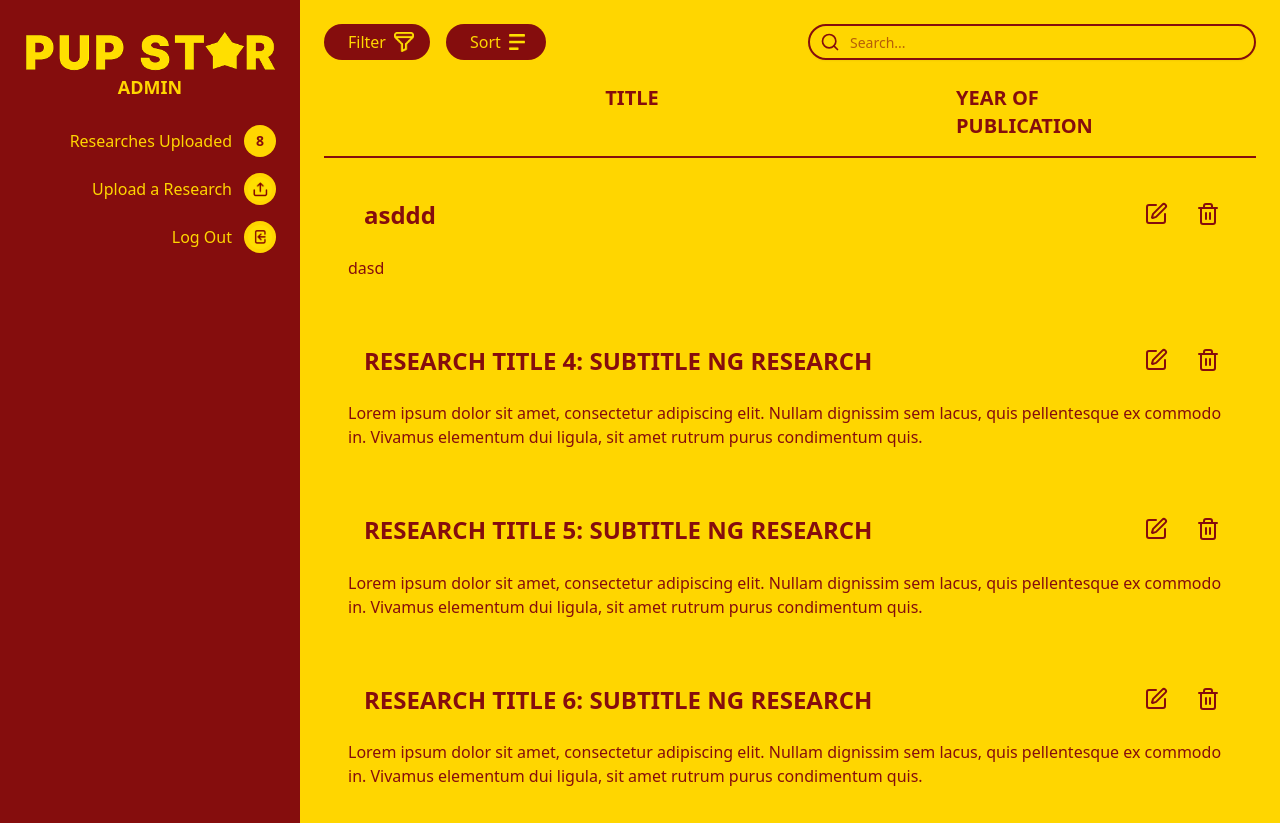
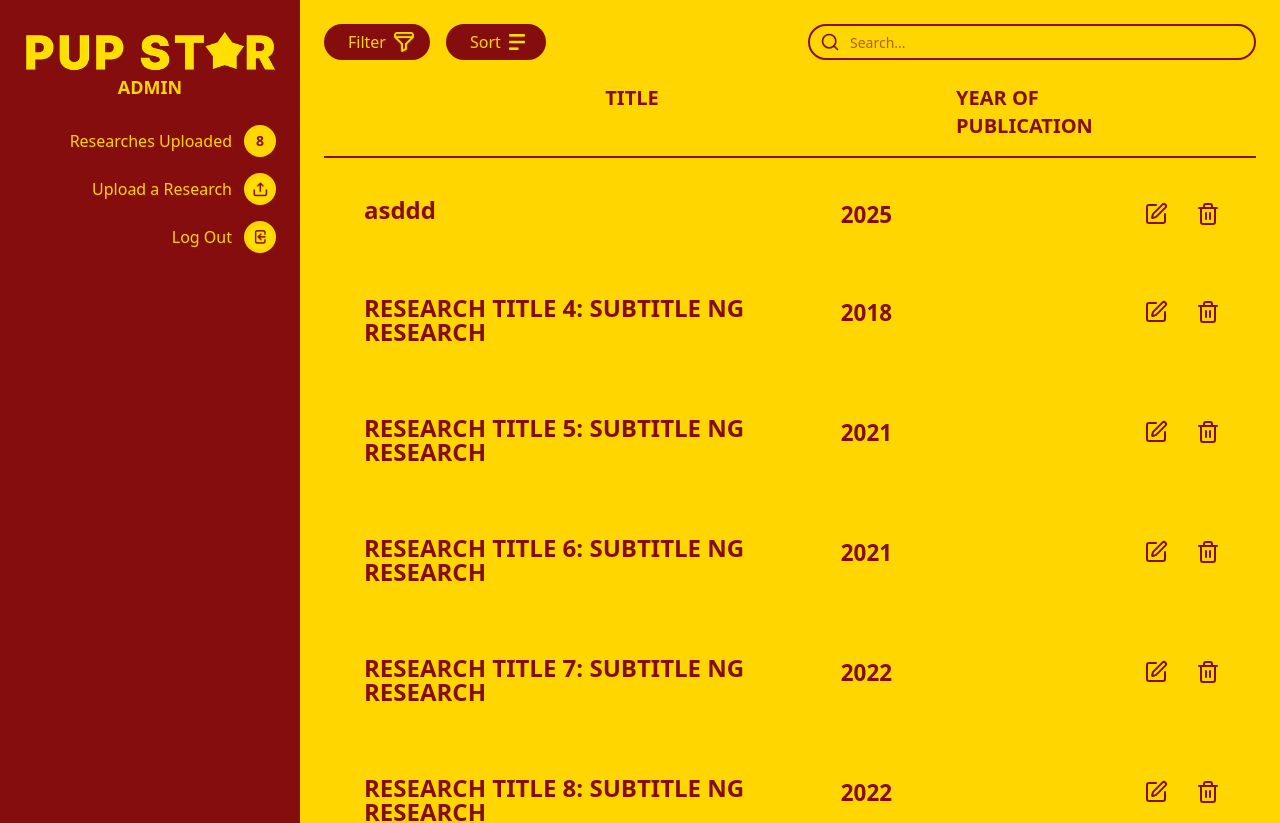
Before and after one commit to Crounous/pup-star, a Next.js app in the folder pup-star/: page /admin in a window 1280 px wide. Shown: the top 823 px of the page. Built offline with nearby package versions, Linux system fonts and the light colour scheme.

Commit message:
Fixed admin page date display

```diff
--- a/pup-star/app/admin/page.tsx
+++ b/pup-star/app/admin/page.tsx
@@ -16,7 +16,7 @@ import { ResearchFormData } from '@/components/admin/ResearchForm';
 import { studies as initialStudies } from '../data/studies';
 import { Study } from '../types/study';
 
-const ITEMS_PER_PAGE = 4;
+const ITEMS_PER_PAGE = 6;
 
 export default function AdminPage() {
   const router = useRouter();
@@ -372,12 +372,13 @@ export default function AdminPage() {
           </div>
 
           {/* Research List */}
-          <div className="space-y-4">
+          <div className="space-y-0">
             {paginatedStudies.map((study) => (
               <div key={study.id} className="rounded-lg p-6">
                 <div className="flex justify-between items-start mb-4">
-                  <div className="ml-4">
-                    <h1 className="text-xl font-bold text-[#850d0d] mb-2" style={{ fontSize : '1.5rem' }}>{study.title}</h1>
+                  <div className="ml-4 flex justify-between items-start w-full">
+                    <h1 className="text-l font-bold text-[#850d0d] mb-2 mr-4 leading-none max-w-200" style={{ fontSize : '1.5rem' }}>{study.title}</h1>
+                    <div className="text-[#850d0d] text-l font-bold mr-60" style={{ fontSize : '1.4rem' }}>{study.year}</div>
                   </div>
                   <div className="flex gap-1">
                     <button
@@ -397,7 +398,6 @@ export default function AdminPage() {
                     </button>
                   </div>
                 </div>
-                <p className="text-[#850d0d]">{study.abstract}</p>
               </div>
             ))}
           </div>
```
Also changed, not shown: 1 other file (tests, documents, lock files or other folders).
